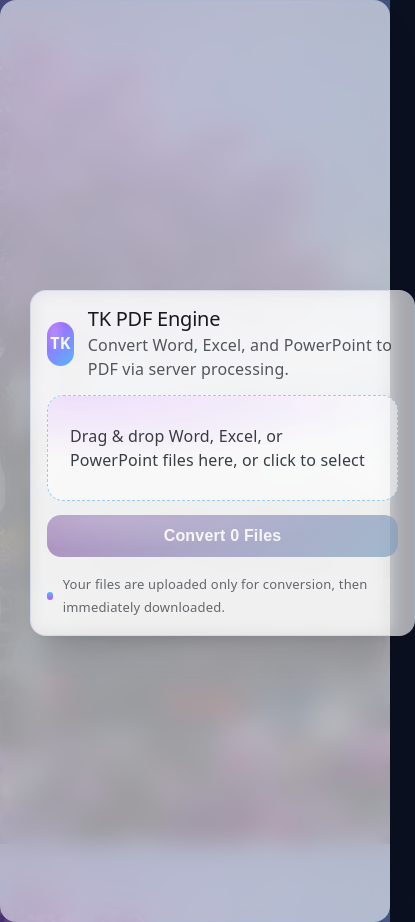
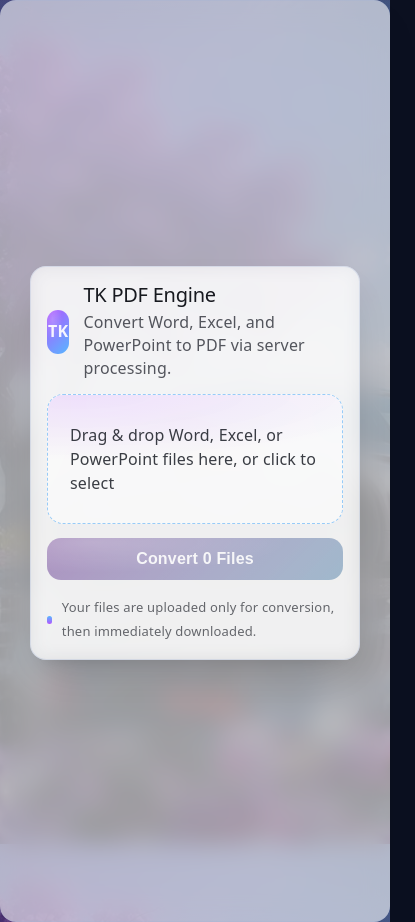
Before and after one commit to TKgatnun/tk-pdf-converter, a React (Vite) app in the folder frontend/: page / in a window 390 px wide. Shown: the whole page, 415 px wide, since content can reach past the window. Built offline with nearby package versions, Linux system fonts and the light colour scheme.

Commit message:
mobile tweaks, viewport

```diff
--- a/frontend/index.html
+++ b/frontend/index.html
@@ -3,7 +3,7 @@
   <head>
     <meta charset="UTF-8" />
     <link rel="icon" type="image/svg+xml" href="/favicon.svg" />
-    <meta name="viewport" content="width=device-width, initial-scale=1.0" />
+    <meta name="viewport" content="width=device-width, initial-scale=1.0, maximum-scale=1.0, user-scalable=no" />
     <title>tk-pdf-converter</title>
   </head>
   <body>
--- a/frontend/src/App.jsx
+++ b/frontend/src/App.jsx
@@ -71,7 +71,7 @@
 
   return (
     <div style={{ display: 'flex', flexDirection: 'column', minHeight: '100vh', justifyContent: 'center', alignItems: 'center', padding: '1rem' }}>
-      <div className="app-shell" style={{ width: '90vw', maxWidth: '600px' }}>
+      <div className="app-shell" style={{ width: '100%', maxWidth: '600px', boxSizing: 'border-box' }}>
         <header className="app-header">
           <div className="app-badge">TK</div>
           <div className="app-title">
```
